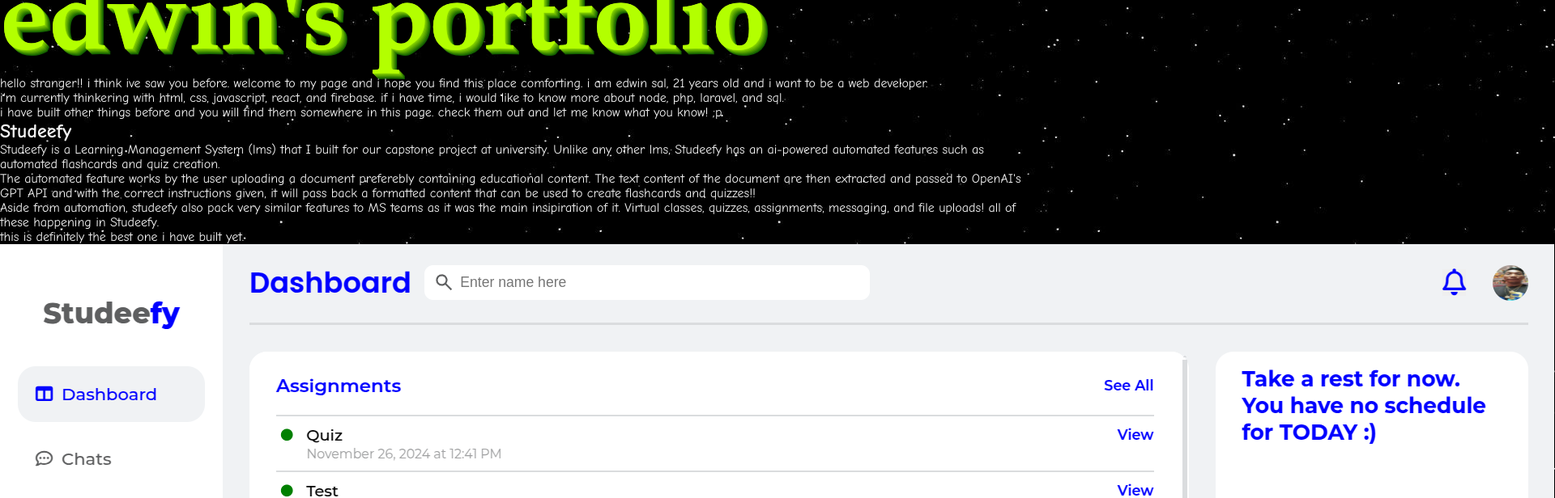
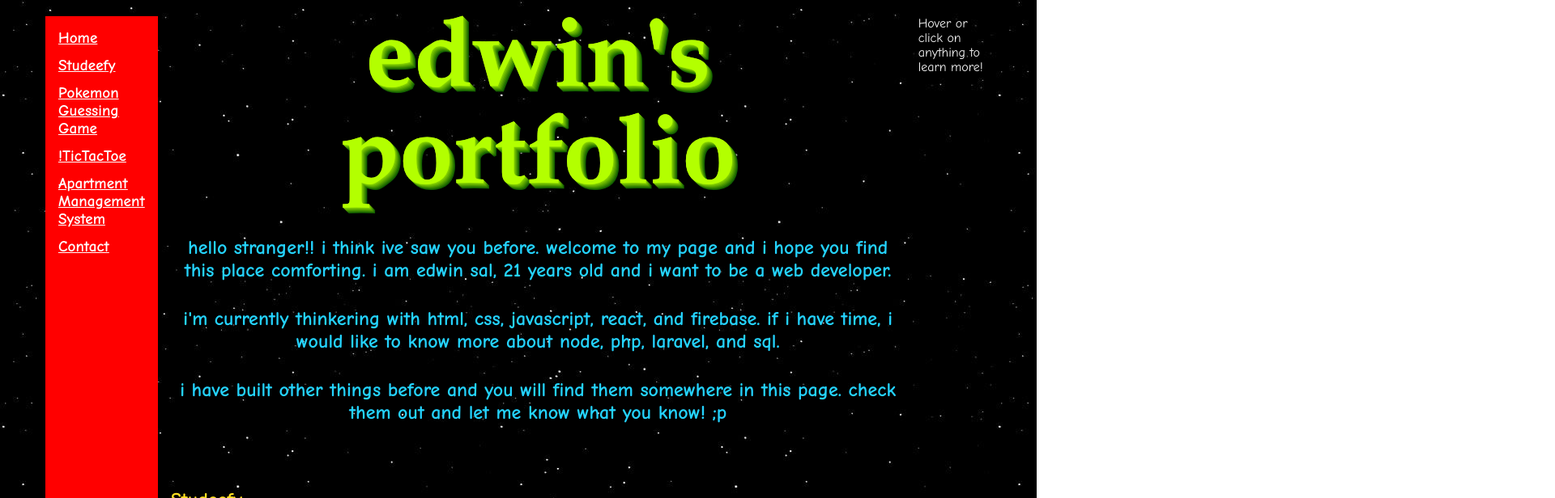
Before and after one commit to edwin-sal/portfolio, a plain HTML site: page inside.html in a window 1280 px wide. Shown: the part 80-696 px from the top of the page at 81% size, 1920 px wide, since content can reach past the window. Drawn offline with Linux system fonts and the light colour scheme.

Commit message:
Save current projec before completion.

```diff
--- a/inside.css
+++ b/inside.css
@@ -7,10 +7,62 @@
 }
 
 body {
-	height: 100dvh;
+	max-width: 1200px;
+	margin: 0 auto;
 	background-image: url('/images/bg/stars.jpeg');
 	font-family: "Comic Neue", cursive;
 	color: whitesmoke;
+	display: flex;
+	padding: 100px 0;
+
+	position: relative;
+}
+
+.sidebar {
+	background-color: red;
+	padding: 1rem;
+}
+
+.sidebar ul {
+	list-style: none;
+	display: flex;
+	flex-direction: column;
+	gap: 12px;
+}
+
+.sidebar ul a {
+	color: white;
+	font-weight: 600;
+	font-size: 1.2rem;
+}
+
+.sidebar ul a:hover {
+	color: #224ec6;
+}
+
+main {
+	position: relative;
+}
+
+aside {
+	margin: 0 1rem;
+}
+
+aside ul {
+	list-style: none;
+}
+
+#home {
+	display: flex;
+	flex-direction: column;
+	gap: 2rem;
+	text-align: center;
+}
+
+#home p {
+	font-size: 1.5rem;
+	color: #24d3fe;
+	font-weight: 600;
 }
 
 .text-design {
@@ -21,3 +73,46 @@ font-weight:bold;
 font-size:120px;
 text-shadow:0px 0px 0 rgb(150,226,-29),1px 1px 0 rgb(131,207,-48),2px 2px 0 rgb(112,188,-67),3px 3px 0 rgb(94,170,-85),4px 4px 0 rgb(75,151,-104),5px 5px 0 rgb(56,132,-123),6px 6px 0 rgb(37,113,-142), 7px 7px 0 rgb(18,94,-161),8px 8px 7px rgba(0,0,0,0.05),8px 8px 1px rgba(0,0,0,0.5),0px 0px 7px rgba(0,0,0,.2);
 }
+
+#projects {
+	display: flex;
+	flex-direction: column;
+	gap: 5rem;
+	margin-top: 5rem;
+}
+
+#projects :nth-child(even) {
+	flex-direction: row-reverse;
+}
+
+article div,
+.screenshot {
+	flex: 1 1 50%; /* Grow and shrink with a base size of 50% */
+    max-width: 50%; /* Ensure it doesn't exceed 50% */
+}
+
+.screenshot {
+	max-height: 315px;
+	object-fit: cover;
+}
+
+article {
+	display: flex;
+	align-items: center;
+	gap: 1rem;
+}
+
+article div {
+	display: flex;
+	flex-direction: column;
+	gap: 1rem;
+}
+
+article div h2 {
+	color: #ffdf21;
+}
+
+.info-container {
+	top: 0;
+	position: sticky;
+}
--- a/inside.html
+++ b/inside.html
@@ -7,11 +7,14 @@
 	<link rel="stylesheet" href="inside.css">
 </head>
 <body>
-	<aside>
+	<aside class="sidebar">
 		<ul>
-			<li><a href="">Home</a></li>
-			<li><a href="">Projects</a></li>
-			<li><a href="">Contact</a></li>
+			<li><a href="#home">Home</a></li>
+			<li><a href="#studeefy">Studeefy</a></li>
+			<li><a href="#pokemon">Pokemon Guessing Game</a></li>
+			<li><a href="#tictactoe">!TicTacToe</a></li>
+			<li><a href="#apartment">Apartment Management System</a></li>
+			<li><a href="#contact">Contact</a></li>
 		</ul>
 	</aside>
 
@@ -27,7 +30,8 @@
 		</section>
 
 		<section id="projects">
-			<article>
+			<article id="studeefy">
+				<div>
 					<h2>Studeefy</h2>
 					<p>Studeefy is a Learning Management System (lms) that I built for our capstone project at university. Unlike any other lms, Studeefy has an ai-powered automated features such as automated flashcards and quiz creation.</p>
 
@@ -36,22 +40,25 @@
 					<p>Aside from automation, studeefy also pack very similar features to MS teams as it was the main insipiration of it. Virtual classes, quizzes, assignments, messaging, and file uploads! all of these happening in Studeefy.</p>
 
 					<p>this is definitely the best one i have built yet.</p>
+				</div>
 
-				<img src="/images/screenshots/studeefy.png" alt="Screenshot of studeefy">
+				<img class="screenshot" src="/images/screenshots/studeefy.png" alt="Screenshot of studeefy">
 			</article>
 
-			<article>
+			<article id="pokemon">
+				<div>
 					<h2>Pokemon Guessing Game</h2>
 
 					<p>up to this date i still have not thought about giving it a proper name so i guess it will still be called the pokemon guessing game. this one is definitely the most fun i have built. its an android app but built using web technologies such as react and ionic.</p>
 
 					<p>How does it work? well if you have read the title then you already know. btw, this one uses PokeAPI which is great for getting information about Pokemons. additionally, it can store date such as scores and users using local storage.</p>
+				</div>
 
-				<img src="/images/screenshots/pokemon1.jpg" alt="Screenshot of Pokemon guessing game screenshot">
-				<img src="/images/screenshots/pokemon2.jpg" alt="Screenshot of Pokemon guessing game screenshot">
+				<img class="screenshot" src="/images/screenshots/pokemon.png" alt="Pokemon guessing game screenshot">
 			</article>
 
-			<article>
+			<article id="tictactoe">
+				<div>
 					<h2>!TicTacToe</h2>
 
 					<p>why is there a "!" in the name? well if you are a fellow programmer then you know that "!" means "not", and this tictactoe is NOT your ordinary tictactoe!! ;p</p>
@@ -61,9 +68,13 @@
 					<p>Yup, this one uses min-max-algorithm (thanks to the guy from freecodecamp who provided the algorithm). this means that you won't be fighting against fellow fiddle humans, but with an unbeatable algorithm.</p>
 
 					<p>forget about winning on this one. be grateful if you can even get a draw</p>
+				</div>
+
+				<img class="screenshot" src="/images/screenshots/tictactoe.png" alt="!Tictactoe screenshot">
 			</article>
 
-			<article>
+			<article id="apartment">
+				<div>
 					<h2>Apartment Management System</h2>
 
 					<p>before getting my hands dirty with web development, i first had experience with developing desktop gui using java swing. this is a system i built for our OOP class at university.</p>
@@ -71,14 +82,15 @@
 					<p>not much to say about this one except for some reason, i don't have a proper screenshot this project. this image is from the moment i finished developing it. the bilt-in date and time feature is the proof as i remember finishing this project from 9am to 4am.</p>
 
 					<p>also, have i not mentioned yet that it also connects to mysql? cool stuff, it was magical actually.</p>
+				</div>
 
-				<img src="/images/screenshots/apartment.jpg" alt="Aparment management system screenshot">
+				<img class="screenshot" src="/images/screenshots/apartment.jpg" alt="apartment management system screenshot">
 			</article>
 		</section>
 	</main>
 
-	<aside>
-		<h2>tech used</h2>
+	<aside class="info-container">
+		<!-- <h2>tech used</h2>
 		<ul>
 			<li>html</li>
 			<li>CSS</li>
@@ -86,7 +98,8 @@
 			<li>React</li>
 			<li>Firebase</li>
 			<li>Open AI API</li>
-		</ul>
+		</ul> -->
+		Hover or click on anything to learn more!
 	</aside>
 </body>
 </html>
--- a/style.css
+++ b/style.css
@@ -29,7 +29,6 @@ main {
 	color: #ffdf21;
 	text-align: center;
 	margin-bottom: 100px;
-
 }
 
 .door-button {
```
Also changed, not shown: images/screenshots/pokemon.png (added), images/screenshots/pokemon1.jpg (deleted), images/screenshots/pokemon2.jpg (deleted), images/screenshots/tictactoe.png (renamed from images/screenshots/Screenshot from 2025-03-01 11-49-27.png). Lines whose indentation alone changed are shown as unchanged.
